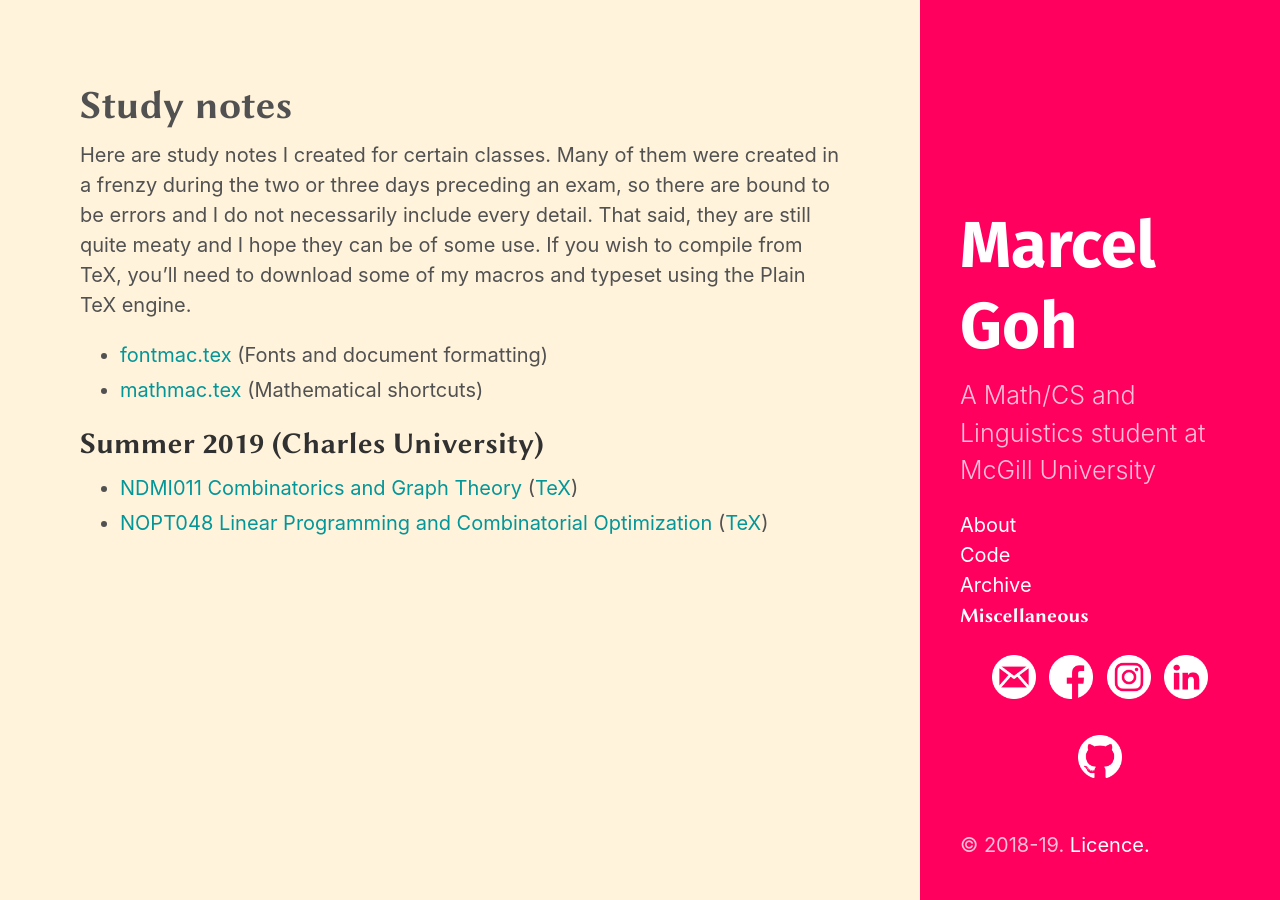
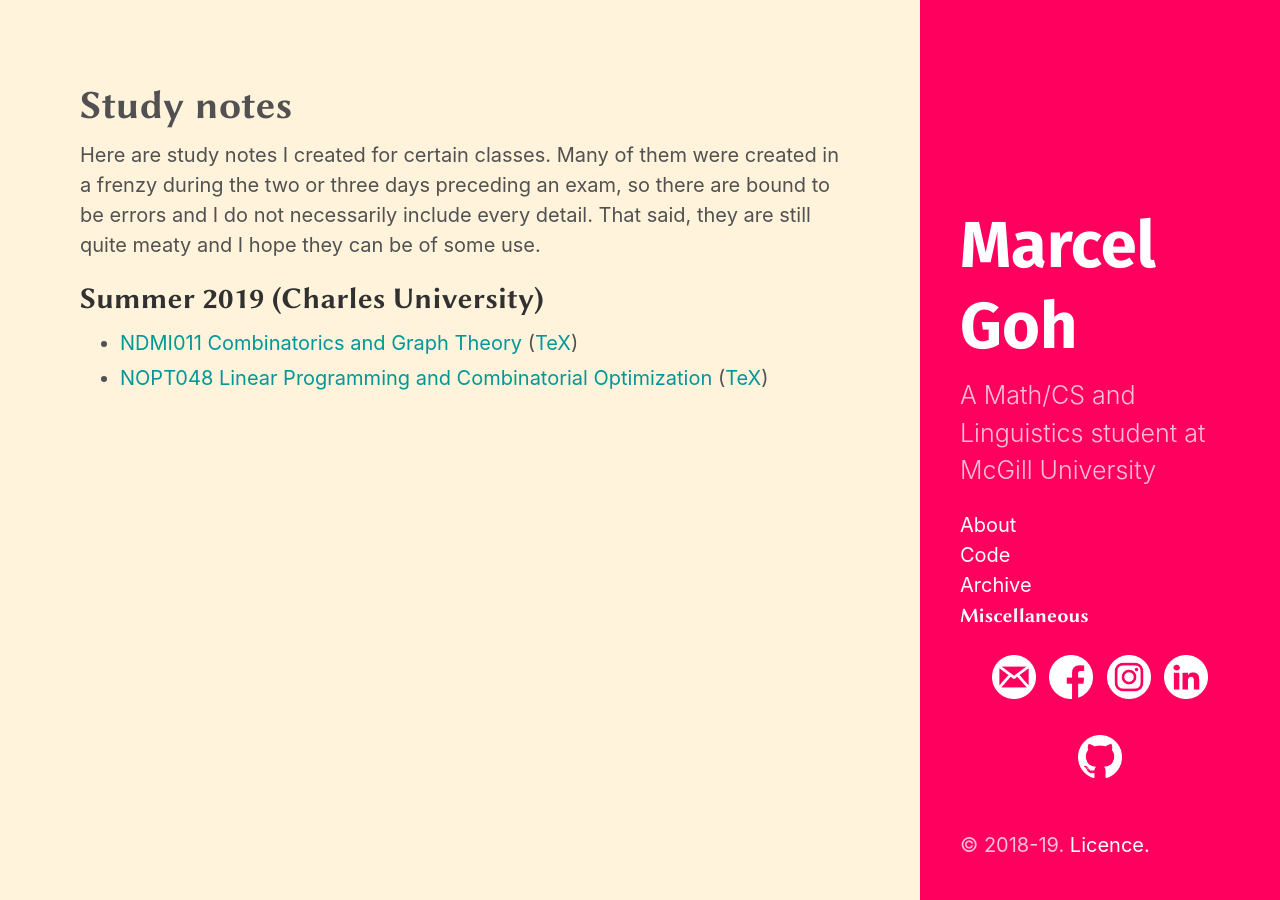
Before and after one commit to marcelgoh/marcelgoh.github.io, a Jekyll site: the page built from misc/study-notes.md, in a window 1280 px wide. Built offline with Jekyll 4.4.1, drawn with Linux system fonts in a browser that asks for light colours; some web fonts are replaced.

Commit message:
Fixed duplication in study notes

```diff
--- a/misc/study-notes.md
+++ b/misc/study-notes.md
@@ -3,10 +3,7 @@ layout: page
 title: Study notes
 ---
 
-Here are study notes I created for certain classes. Many of them were created in a frenzy during the two or three days preceding an exam, so there are bound to be errors and I do not necessarily include every detail. That said, they are still quite meaty and I hope they can be of some use. If you wish to compile from TeX, you'll need to download some of my macros and typeset using the Plain TeX engine.
-
-+ [fontmac.tex]({{ site.baseurl }}/misc/tex-macros/fontmac.tex) (Fonts and document formatting)
-+ [mathmac.tex]({{ site.baseurl }}/misc/tex-macros/mathmac.tex) (Mathematical shortcuts)
+Here are study notes I created for certain classes. Many of them were created in a frenzy during the two or three days preceding an exam, so there are bound to be errors and I do not necessarily include every detail. That said, they are still quite meaty and I hope they can be of some use.
 
 ## Summer 2019 (Charles University)
 
```
